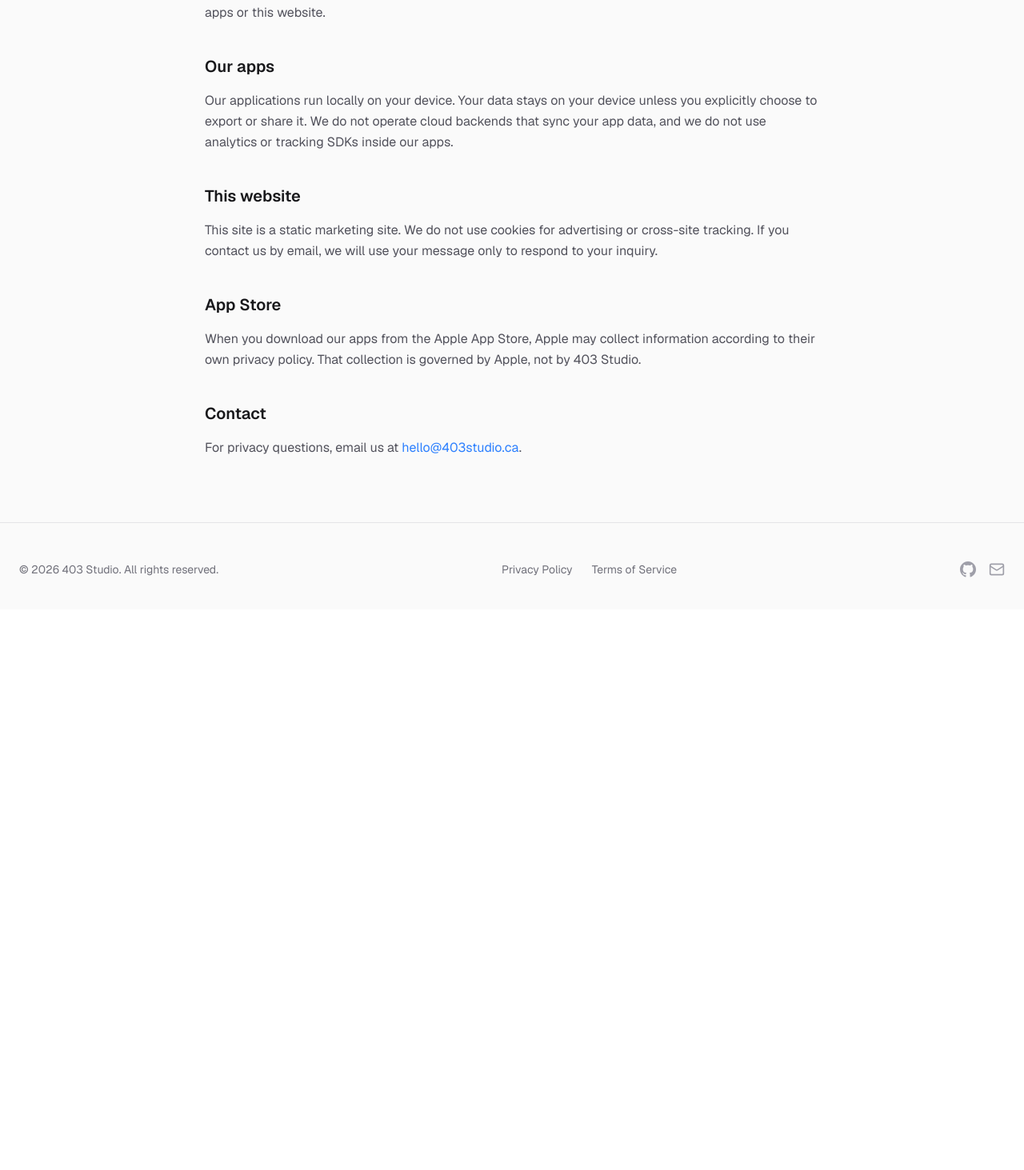
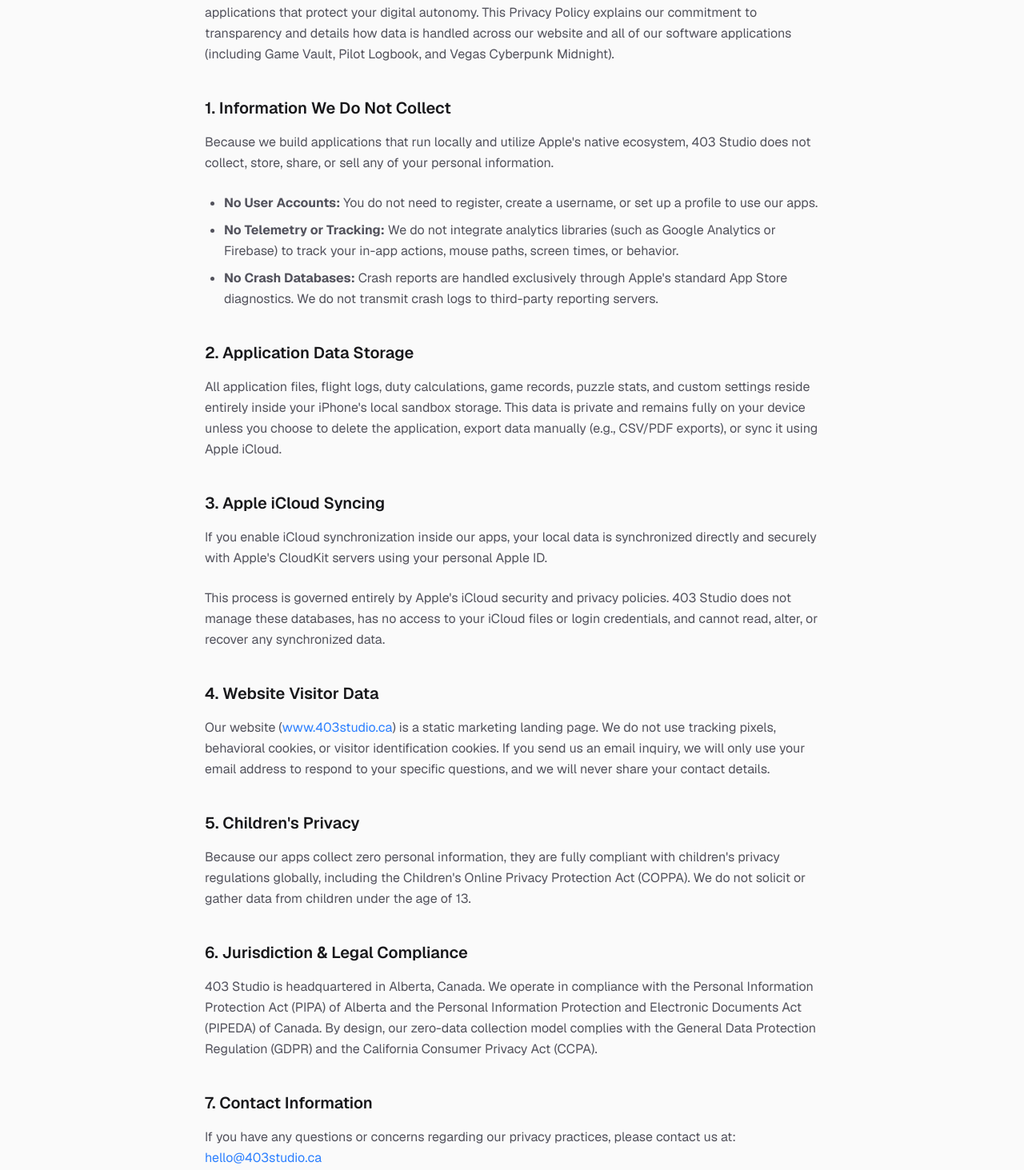
Before and after one commit to Stueygr/403Studio, a Next.js app: page /privacy in a window 1280 px wide. Shown: the part 327-1790 px from the top of the page at 80% size. Before the commit the page ends 1089 px from the top, so only its background shows below. Built offline with nearby package versions, Linux system fonts and the light colour scheme.

Commit message:
Add comprehensive Privacy Policy and Terms of Service, refine About subtext

```diff
--- a/app/page.tsx
+++ b/app/page.tsx
@@ -208,7 +208,7 @@
               </div>
               <div className="flex flex-col items-center">
                 <h4 className="text-xl md:text-2xl font-bold tracking-tight mb-2">Native</h4>
-                <p className="text-sm text-zinc-500 font-medium max-w-[200px] leading-relaxed">Performance</p>
+                <p className="text-sm text-zinc-500 font-medium max-w-[200px] leading-relaxed">Performance, built with Swift</p>
               </div>
               <div className="flex flex-col items-center">
                 <h4 className="text-xl md:text-2xl font-bold tracking-tight mb-2">Always Improving</h4>
--- a/app/privacy/page.tsx
+++ b/app/privacy/page.tsx
@@ -3,47 +3,64 @@
 import { site } from "@/lib/site";
 
 export const metadata: Metadata = {
-  title: "Privacy Policy",
-  description: `Privacy policy for ${site.name} and our applications.`,
+  title: "Privacy Policy — 403 Studio",
+  description: `Privacy Policy for ${site.name} and our suite of iOS applications.`,
 };
 
 export default function PrivacyPage() {
   return (
     <LegalLayout title="Privacy Policy">
       <p>
-        <strong>Last updated:</strong> June 27, 2026
+        <strong>Last updated:</strong> June 29, 2026
       </p>
       <p>
-        {site.name} builds offline-first applications. We do not collect, store, or sell your personal
-        data through our apps or this website.
+        At {site.name}, your privacy is a core design principle, not an afterthought. We build offline-first applications that protect your digital autonomy. This Privacy Policy explains our commitment to transparency and details how data is handled across our website and all of our software applications (including Game Vault, Pilot Logbook, and Vegas Cyberpunk Midnight).
       </p>
 
-      <h2 className="text-xl font-semibold text-zinc-900 dark:text-zinc-50 mt-10 mb-4">Our apps</h2>
+      <h2 className="text-xl font-semibold text-zinc-900 dark:text-zinc-50 mt-10 mb-4">1. Information We Do Not Collect</h2>
       <p>
-        Our applications run locally on your device. Your data stays on your device unless you
-        explicitly choose to export or share it. We do not operate cloud backends that sync your app
-        data, and we do not use analytics or tracking SDKs inside our apps.
+        Because we build applications that run locally and utilize Apple&apos;s native ecosystem, {site.name} does not collect, store, share, or sell any of your personal information.
+      </p>
+      <ul className="list-disc pl-6 space-y-2 text-zinc-650 dark:text-zinc-400">
+        <li><strong>No User Accounts:</strong> You do not need to register, create a username, or set up a profile to use our apps.</li>
+        <li><strong>No Telemetry or Tracking:</strong> We do not integrate analytics libraries (such as Google Analytics or Firebase) to track your in-app actions, mouse paths, screen times, or behavior.</li>
+        <li><strong>No Crash Databases:</strong> Crash reports are handled exclusively through Apple&apos;s standard App Store diagnostics. We do not transmit crash logs to third-party reporting servers.</li>
+      </ul>
+
+      <h2 className="text-xl font-semibold text-zinc-900 dark:text-zinc-50 mt-10 mb-4">2. Application Data Storage</h2>
+      <p>
+        All application files, flight logs, duty calculations, game records, puzzle stats, and custom settings reside entirely inside your iPhone&apos;s local sandbox storage. This data is private and remains fully on your device unless you choose to delete the application, export data manually (e.g., CSV/PDF exports), or sync it using Apple iCloud.
       </p>
 
-      <h2 className="text-xl font-semibold text-zinc-900 dark:text-zinc-50 mt-10 mb-4">This website</h2>
+      <h2 className="text-xl font-semibold text-zinc-900 dark:text-zinc-50 mt-10 mb-4">3. Apple iCloud Syncing</h2>
       <p>
-        This site is a static marketing site. We do not use cookies for advertising or cross-site
-        tracking. If you contact us by email, we will use your message only to respond to your inquiry.
+        If you enable iCloud synchronization inside our apps, your local data is synchronized directly and securely with Apple&apos;s CloudKit servers using your personal Apple ID.
+      </p>
+      <p>
+        This process is governed entirely by Apple&apos;s iCloud security and privacy policies. {site.name} does not manage these databases, has no access to your iCloud files or login credentials, and cannot read, alter, or recover any synchronized data.
       </p>
 
-      <h2 className="text-xl font-semibold text-zinc-900 dark:text-zinc-50 mt-10 mb-4">App Store</h2>
+      <h2 className="text-xl font-semibold text-zinc-900 dark:text-zinc-50 mt-10 mb-4">4. Website Visitor Data</h2>
       <p>
-        When you download our apps from the Apple App Store, Apple may collect information according to
-        their own privacy policy. That collection is governed by Apple, not by {site.name}.
+        Our website (<a href={site.url} className="text-blue-500 hover:underline">www.403studio.ca</a>) is a static marketing landing page. We do not use tracking pixels, behavioral cookies, or visitor identification cookies. If you send us an email inquiry, we will only use your email address to respond to your specific questions, and we will never share your contact details.
       </p>
 
-      <h2 className="text-xl font-semibold text-zinc-900 dark:text-zinc-50 mt-10 mb-4">Contact</h2>
+      <h2 className="text-xl font-semibold text-zinc-900 dark:text-zinc-50 mt-10 mb-4">5. Children&apos;s Privacy</h2>
       <p>
-        For privacy questions, email us at{" "}
+        Because our apps collect zero personal information, they are fully compliant with children&apos;s privacy regulations globally, including the Children&apos;s Online Privacy Protection Act (COPPA). We do not solicit or gather data from children under the age of 13.
+      </p>
+
+      <h2 className="text-xl font-semibold text-zinc-900 dark:text-zinc-50 mt-10 mb-4">6. Jurisdiction & Legal Compliance</h2>
+      <p>
+        {site.name} is headquartered in Alberta, Canada. We operate in compliance with the Personal Information Protection Act (PIPA) of Alberta and the Personal Information Protection and Electronic Documents Act (PIPEDA) of Canada. By design, our zero-data collection model complies with the General Data Protection Regulation (GDPR) and the California Consumer Privacy Act (CCPA).
+      </p>
+
+      <h2 className="text-xl font-semibold text-zinc-900 dark:text-zinc-50 mt-10 mb-4">7. Contact Information</h2>
+      <p>
+        If you have any questions or concerns regarding our privacy practices, please contact us at:{" "}
         <a href={`mailto:${site.email}`} className="text-blue-500 hover:underline">
           {site.email}
         </a>
-        .
       </p>
     </LegalLayout>
   );
--- a/app/terms/page.tsx
+++ b/app/terms/page.tsx
@@ -3,54 +3,72 @@
 import { site } from "@/lib/site";
 
 export const metadata: Metadata = {
-  title: "Terms of Service",
-  description: `Terms of service for ${site.name} and our applications.`,
+  title: "Terms of Service — 403 Studio",
+  description: `Terms of Service for ${site.name} website and our applications.`,
 };
 
 export default function TermsPage() {
   return (
     <LegalLayout title="Terms of Service">
       <p>
-        <strong>Last updated:</strong> June 27, 2026
+        <strong>Last updated:</strong> June 29, 2026
       </p>
       <p>
-        By using {site.name}&apos;s website or applications, you agree to these terms. If you do not
-        agree, please do not use our products or services.
+        Welcome to {site.name}. These Terms of Service (&quot;Terms&quot;) govern your access to and use of the website located at <a href={site.url} className="text-blue-500 hover:underline">www.403studio.ca</a> and our mobile software applications (including Game Vault, Pilot Logbook, and Vegas Cyberpunk Midnight).
+      </p>
+      <p>
+        By accessing our website or downloading, installing, or using our applications, you agree to be bound by these Terms. If you do not agree to these terms, please do not download, install, or use our software.
       </p>
 
-      <h2 className="text-xl font-semibold text-zinc-900 dark:text-zinc-50 mt-10 mb-4">Use of our apps</h2>
+      <h2 className="text-xl font-semibold text-zinc-900 dark:text-zinc-50 mt-10 mb-4">1. License Grant</h2>
       <p>
-        Our applications are provided for personal or professional use as described in each app&apos;s
-        App Store listing. You are responsible for maintaining backups of your local data and for using
-        the apps in compliance with applicable laws and regulations, including aviation rules where
-        relevant.
+        {site.name} grants you a limited, non-exclusive, non-transferable, non-sublicensable, and revocable license to download, install, and run a copy of our applications on Apple-branded iOS devices that you own or control, for personal, non-commercial use, subject to these Terms and Apple App Store guidelines.
       </p>
 
-      <h2 className="text-xl font-semibold text-zinc-900 dark:text-zinc-50 mt-10 mb-4">No warranty</h2>
+      <h2 className="text-xl font-semibold text-zinc-900 dark:text-zinc-50 mt-10 mb-4">2. User Responsibilities & Data Backups</h2>
       <p>
-        Our software is provided &quot;as is&quot; without warranty of any kind. While we work hard to
-        build reliable tools, {site.name} does not guarantee uninterrupted or error-free operation.
+        Because our applications run locally and do not store your data on our own cloud infrastructure, you are solely responsible for:
+      </p>
+      <ul className="list-disc pl-6 space-y-2 text-zinc-650 dark:text-zinc-400">
+        <li>Maintaining secure backups of your devices and application contents (e.g., via Apple iCloud or manual file exports).</li>
+        <li>Protecting access to your physical devices.</li>
+        <li>Ensuring that your use of the applications comply with all local, regional, and national laws.</li>
+      </ul>
+
+      <h2 className="text-xl font-semibold text-zinc-900 dark:text-zinc-50 mt-10 mb-4">3. Pilot Logbook & CARs Compliance Disclaimer</h2>
+      <p>
+        Our Pilot Logbook application is designed to assist pilots in tracking flight hours, rest periods, and duty limits. <strong>It is not an official aviation authority certification platform.</strong>
+      </p>
+      <p>
+        You acknowledge and agree that you remain solely responsible for verifying the accuracy of all calculations, log inputs, and compliance limits against official Canadian Aviation Regulations (CARs) or other applicable civil aviation authority rules. {site.name} is not responsible for any duty exceedances, licensing issues, or administrative enforcement resulting from application data errors or calculations.
       </p>
 
-      <h2 className="text-xl font-semibold text-zinc-900 dark:text-zinc-50 mt-10 mb-4">Limitation of liability</h2>
+      <h2 className="text-xl font-semibold text-zinc-900 dark:text-zinc-50 mt-10 mb-4">4. Intellectual Property</h2>
       <p>
-        To the fullest extent permitted by law, {site.name} is not liable for any indirect, incidental,
-        or consequential damages arising from your use of our website or applications.
+        All software, source code, designs, mockups, vector artwork, logos, icons, trademarks, and text elements displayed on our website or within our applications are the exclusive intellectual property of {site.name}. You may not copy, reverse engineer, decompile, modify, distribute, or create derivative works of our intellectual property without prior written consent.
       </p>
 
-      <h2 className="text-xl font-semibold text-zinc-900 dark:text-zinc-50 mt-10 mb-4">Changes</h2>
+      <h2 className="text-xl font-semibold text-zinc-900 dark:text-zinc-50 mt-10 mb-4">5. Disclaimer of Warranties</h2>
       <p>
-        We may update these terms from time to time. Continued use of our products after changes are
-        posted constitutes acceptance of the updated terms.
+        Our website and applications are provided &quot;as is&quot; and &quot;as available,&quot; without warranty of any kind, either express or implied. {site.name} disclaims all warranties, including but not limited to the implied warranties of merchantability, fitness for a particular purpose, and non-infringement. We do not warrant that the applications will meet your requirements, operate without interruption, or be completely error-free.
       </p>
 
-      <h2 className="text-xl font-semibold text-zinc-900 dark:text-zinc-50 mt-10 mb-4">Contact</h2>
+      <h2 className="text-xl font-semibold text-zinc-900 dark:text-zinc-50 mt-10 mb-4">6. Limitation of Liability</h2>
       <p>
-        Questions about these terms? Email{" "}
+        To the maximum extent permitted under applicable law, {site.name} and its developers shall not be liable for any direct, indirect, incidental, special, consequential, or punitive damages, including but not limited to loss of profits, loss of data, loss of flight records, or other intangible losses resulting from your access to, use of, or inability to use our applications or website.
+      </p>
+
+      <h2 className="text-xl font-semibold text-zinc-900 dark:text-zinc-50 mt-10 mb-4">7. Governing Law & Jurisdiction</h2>
+      <p>
+        These Terms shall be governed by and construed in accordance with the laws of the Province of Alberta, Canada, without regard to its conflict of law principles. Any legal actions or proceedings arising under these Terms shall be brought exclusively in the courts located in Calgary, Alberta, Canada.
+      </p>
+
+      <h2 className="text-xl font-semibold text-zinc-900 dark:text-zinc-50 mt-10 mb-4">8. Contact Information</h2>
+      <p>
+        If you have any questions or feedback regarding these Terms, please contact us at:{" "}
         <a href={`mailto:${site.email}`} className="text-blue-500 hover:underline">
           {site.email}
         </a>
-        .
       </p>
     </LegalLayout>
   );
```
